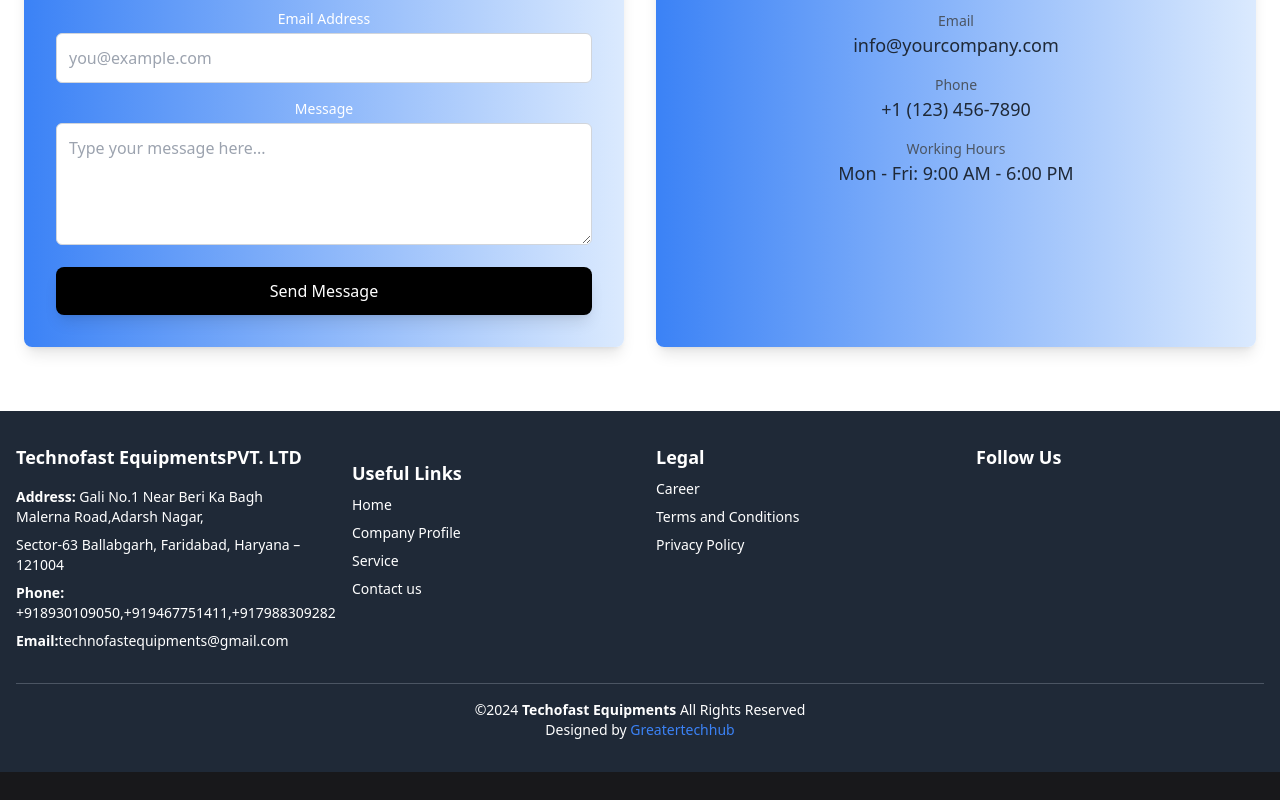
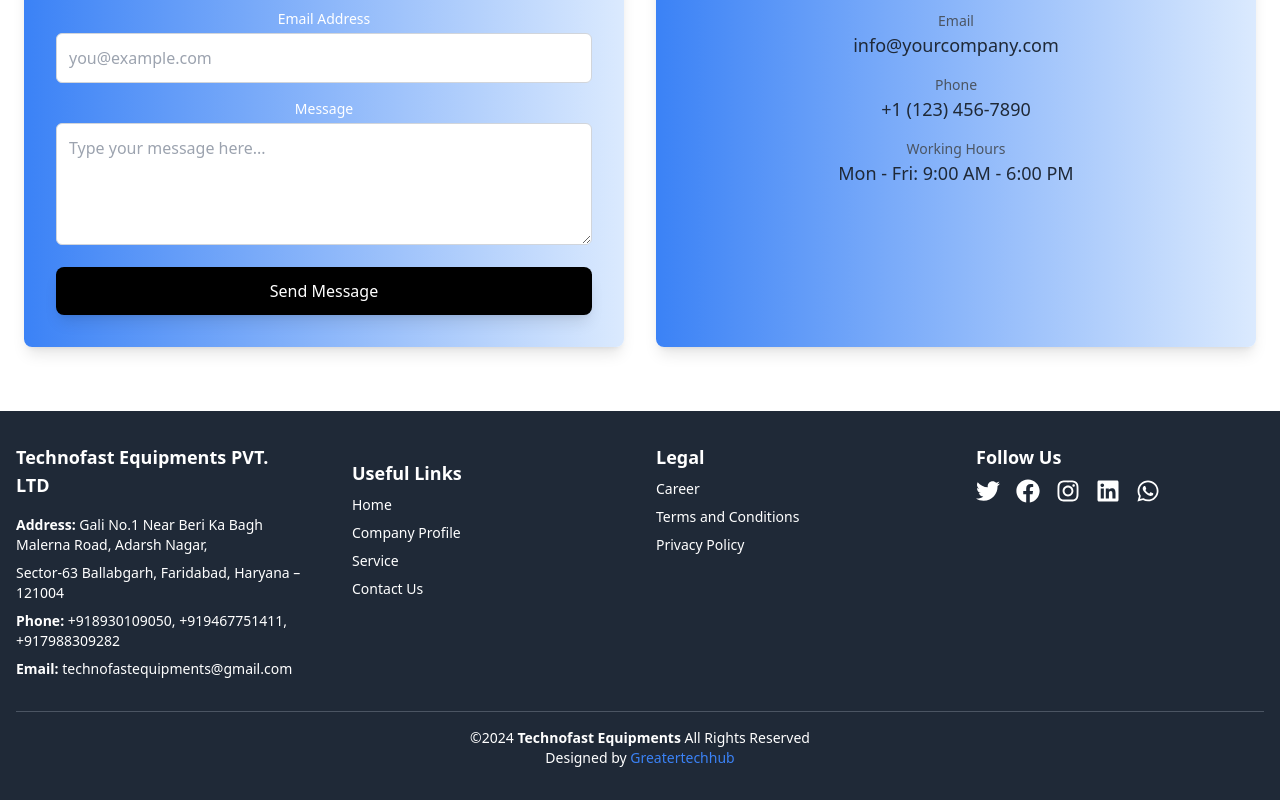
Before and after one commit to Digamberbhati/Technofastequipments.com, a Next.js app: page / in a window 1280 px wide. Shown: the part 4553-5353 px from the top of the page. Before the commit the page ends 5325 px from the top, so only its background shows below. Built offline with nearby package versions, Linux system fonts and the light colour scheme.

Commit message:
footer icons

```diff
--- a/package.json
+++ b/package.json
@@ -22,6 +22,7 @@
     "react": "^18.3.1",
     "react-dom": "^18.3.1",
     "react-fast-marquee": "^1.6.5",
+    "react-icons": "^5.3.0",
     "react-spring": "^9.7.4",
     "tailwind-merge": "^2.5.4",
     "tailwindcss-animate": "^1.0.7"
--- a/src/components/footer/Footer.tsx
+++ b/src/components/footer/Footer.tsx
@@ -1,42 +1,37 @@
-import React from 'react'
-import Link from 'next/link'
-import Image from 'next/image'
+import React from 'react';
+import Link from 'next/link';
+import { FaTwitter, FaFacebook, FaInstagram, FaLinkedin, FaWhatsapp } from 'react-icons/fa';
 
 const Footer = () => {
   return (
-
     <footer id="footer" className="bg-gray-800 text-white py-8">
       <div className="container mx-auto px-4">
         <div className="grid grid-cols-1 md:grid-cols-3 lg:grid-cols-4 gap-8">
-
-        {/* <!-- Footer About Section --> */}
+          {/* Footer About Section */}
           <div className="col-span-1">
             <a href="index.html" className="flex items-center text-lg font-bold text-white">
-          Technofast EquipmentsPVT. LTD
+              Technofast Equipments PVT. LTD
             </a>
             <div className="pt-4 space-y-2 text-sm">
-            <p><strong>Address:</strong> Gali No.1 Near Beri Ka Bagh Malerna Road,Adarsh Nagar,</p>
+              <p><strong>Address:</strong> Gali No.1 Near Beri Ka Bagh Malerna Road, Adarsh Nagar,</p>
               <p>Sector-63 Ballabgarh, Faridabad, Haryana – 121004</p>
-            <p><strong>Phone:</strong> +918930109050,+919467751411,+917988309282</p>
-            <p><strong>Email:</strong>technofastequipments@gmail.com</p>
+              <p><strong>Phone:</strong> +918930109050, +919467751411, +917988309282</p>
+              <p><strong>Email:</strong> technofastequipments@gmail.com</p>
             </div>
           </div>
 
-        {/* <!-- Useful Links --> */}
+          {/* Useful Links */}
           <div className="col-span-1 p-4">
             <h4 className="text-lg font-semibold pb-2">Useful Links</h4>
             <ul className="space-y-2 text-sm">
               <li><Link href="/" className="hover:underline">Home</Link></li>
               <li><Link href="/companyprofile" className="hover:underline">Company Profile</Link></li>
               <li><Link href="/service" className="hover:underline">Service</Link></li>
-
-            {/* <li><Link href="/careers" className="hover:underline">Careers</Link></li> */}
-            <li><Link href="/contact" className="hover:underline">Contact us</Link></li>
-
+              <li><Link href="/contact" className="hover:underline">Contact Us</Link></li>
             </ul>
           </div>
 
-        {/* <!-- Legal Links --> */}
+          {/* Legal Links */}
           <div className="col-span-1">
             <h4 className="text-lg font-semibold pb-2">Legal</h4>
             <ul className="space-y-2 text-sm">
@@ -46,28 +41,26 @@
             </ul>
           </div>
 
-        {/* <!-- Social Media Links --> */}
+          {/* Social Media Links */}
           <div className="col-span-1">
             <h4 className="text-lg font-semibold pb-2">Follow Us</h4>
             <div className="flex space-x-4 text-2xl">
-            <a href="https://x.com/ShriAutomobile" className="hover:text-blue-400"><i className="bi bi-twitter-x"></i></a>
-            <a href="https://www.facebook.com/profile.php?id=61563845106681" className="hover:text-blue-500"><i className="bi bi-facebook"></i></a>
-            <a href="https://www.instagram.com/shriradheautomobile/" className="hover:text-pink-500"><i className="bi bi-instagram"></i></a>
-            <a href="https://www.linkedin.com/company/shri-radhe-automobile-industries/about/" className="hover:text-blue-700"><i className="bi bi-linkedin"></i></a>
-            <a href="https://wa.me//+919914544003" className="hover:text-green-500"><i className="bi bi-whatsapp"></i></a>
+              <a href="https://x.com/ShriAutomobile" className="hover:text-blue-400"><FaTwitter /></a>
+              <a href="https://www.facebook.com/profile.php?id=61563845106681" className="hover:text-blue-500"><FaFacebook /></a>
+              <a href="https://www.instagram.com/shriradheautomobile/" className="hover:text-pink-500"><FaInstagram /></a>
+              <a href="https://www.linkedin.com/company/shri-radhe-automobile-industries/about/" className="hover:text-blue-700"><FaLinkedin /></a>
+              <a href="https://wa.me//+919914544003" className="hover:text-green-500"><FaWhatsapp /></a>
+            </div>
           </div>
         </div>
 
-      </div>
-
-      {/* <!-- Copyright Section --> */}
+        {/* Copyright Section */}
         <div className="mt-8 text-center text-sm border-t border-gray-600 pt-4">
-        <p>©2024 <strong>Techofast Equipments</strong> All Rights Reserved</p>
+          <p>©2024 <strong>Technofast Equipments</strong> All Rights Reserved</p>
           <p>Designed by <a href="https://greatertechhub.com/" target="_blank" className="text-blue-500 hover:underline">Greatertechhub</a></p>
         </div>
       </div>
     </footer>
-
   );
 }
 
```
Also changed, not shown: 1 other file (tests, documents, lock files or other folders). Lines whose indentation alone changed are shown as unchanged.
